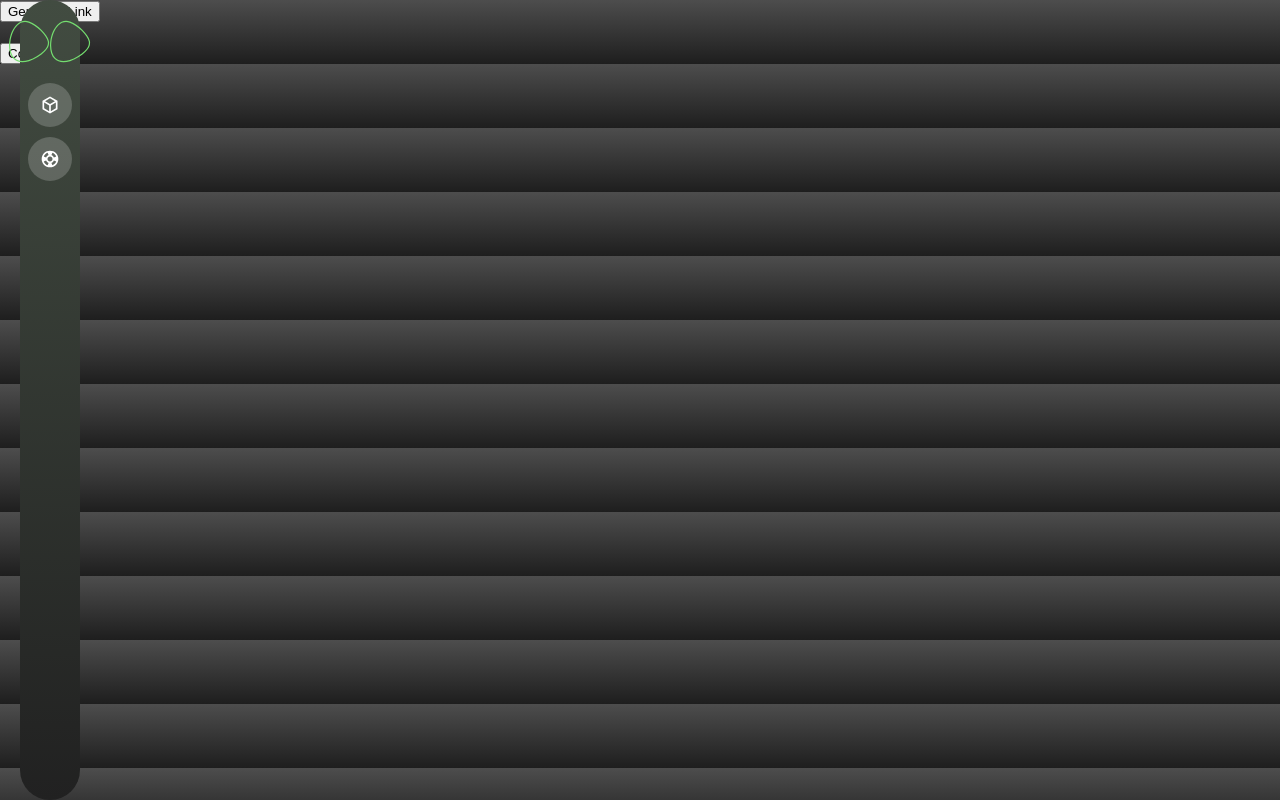
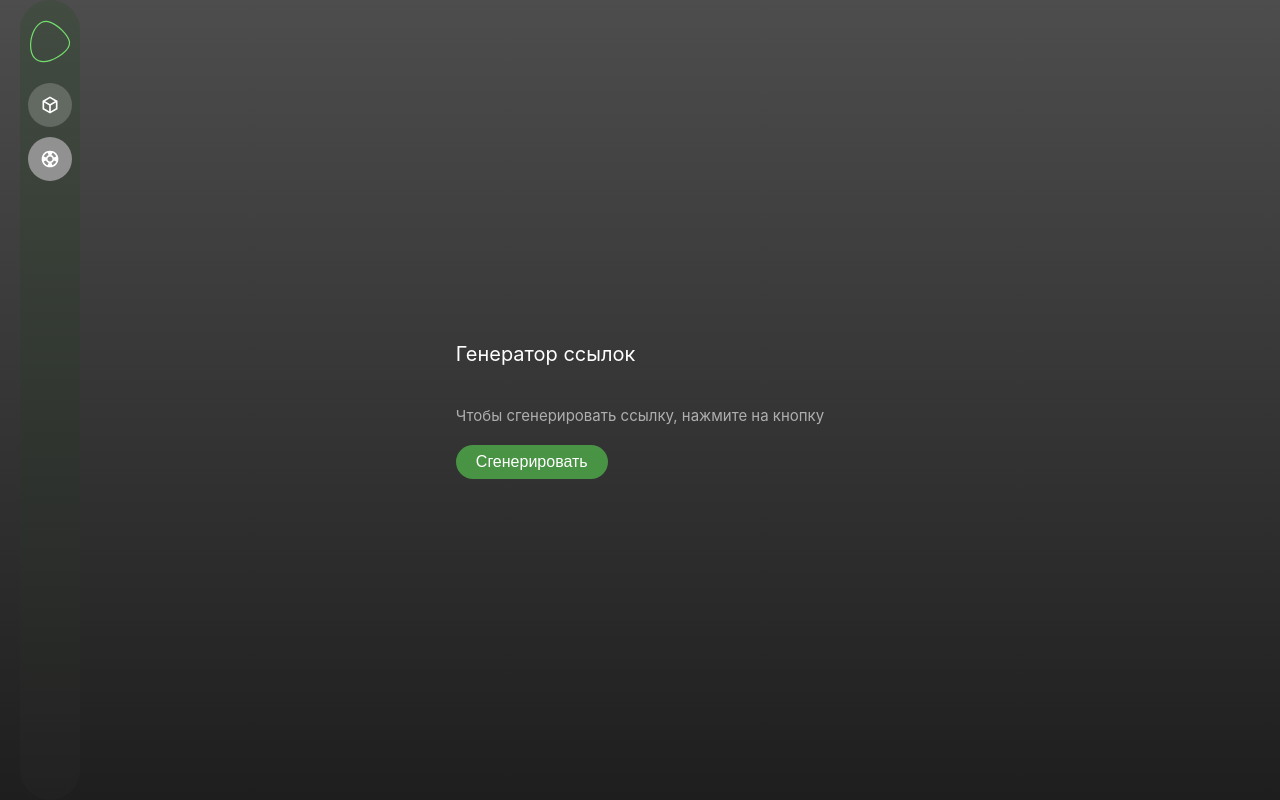
Before and after one commit to dkim08/email-react, a React (Create React App) app: page / in a window 1280 px wide. Both pictures are taken after a click on the element 50 px from the left and 159 px from the top of the page. Built offline with nearby package versions, Linux system fonts and the light colour scheme.

Commit message:
Link styling

```diff
--- a/src/Pages/Links/index.jsx
+++ b/src/Pages/Links/index.jsx
@@ -1,5 +1,6 @@
 import { useState } from "react";
 import Layout from "../../Layout";
+import "./style.css"; // подключаем CSS
 
 const LinkGenerator = () => {
     const [link, setLink] = useState("");
@@ -16,7 +17,6 @@ const LinkGenerator = () => {
     const generateLink = () => {
         const randomString = generateRandomString(6);
         const newLink = `https://example.com/${randomString}`;
-        console.log(newLink);
         setLink(newLink);
     };
 
@@ -27,14 +27,25 @@ const LinkGenerator = () => {
 
     return (
         <Layout>
-            <div>
-                <button onClick={generateLink}>Generate Link</button>
-                <br /><br />
-                <div>
-                    <span>{link}</span>
-                    <button onClick={copyToClipboard}>Copy</button>
+            <div className="link-generator-container">
+                <div className="link-generator-content">
+                    <p className="title">Генератор ссылок</p>
+                    <p className="subtitle">Чтобы сгенерировать ссылку, нажмите на кнопку</p>
+                    <button className="generate-btn" onClick={generateLink}>
+                        Сгенерировать
+                    </button>
+
+                    {link && (
+                        <div className="link-display">
+                            <span className="link-text">{link}</span>
+                            <button className="copy-btn" onClick={copyToClipboard}>
+                                Copy
+                            </button>
+                        </div>
+                    )}
                 </div>
             </div>
+
         </Layout>
     );
 };
--- a/src/Pages/Links/style.css
+++ b/src/Pages/Links/style.css
@@ -0,0 +1,51 @@
+.link-generator-container {
+    display: flex;
+    align-items: center;
+    justify-content: center;
+    height: 100vh;
+    width: 100vw;
+    color: white;
+}
+
+.link-generator-content {
+    display: flex;
+    flex-direction: column;
+    align-items: flex-start;
+    gap: 5px;
+}
+
+.title {
+    font-size: 20px;
+}
+
+.subtitle {
+    opacity: 0.6;
+    font-size: 15px;
+}
+.generate-btn, .copy-btn {
+    padding: 8px 20px ;
+    background-color: #53bb4db6;
+    color: white;
+    border: none;
+    border-radius: 20px;
+    cursor: pointer;
+    transition: 0.3s;
+    font-size: 16px;
+}
+
+.generate-btn:hover, .copy-btn:hover {
+    background-color: #357b32b9;
+}
+
+.link-display {
+    display: flex;
+    justify-content: center;
+    align-items: center;
+    gap: 10px;
+    margin-top: 20px;
+}
+
+.link-text {
+    color: #ffffff;
+    opacity: 0.6;
+}
--- a/src/components/Header/index.jsx
+++ b/src/components/Header/index.jsx
@@ -1,24 +1,39 @@
 import './style.css';
 import SvgSelector from '../SvgSelector';
+import { useState } from 'react';
 import { Link } from "react-router";
 import { paths } from '../../utils/constants';
-
-import { useNavigate } from "react-router";
+import { useNavigate, useLocation } from "react-router";
 
 const Header = () => {
-    let navigate = useNavigate()
+    const navigate = useNavigate();
+    const location = useLocation();
+
+    const [activePage, setActivePage] = useState(paths.EMAIL.path);
+
+    const routeHandle = (route) => {
+        setActivePage(route);
+        navigate(route);
+    };
+
     return (
         <div className='header-container'>
             <header className='header'>
                 <div className="logo-container">
-                    <SvgSelector name="iconOne" action={ () => console.log('Главная страница') } />
                     <SvgSelector name="iconOne" action={() => navigate('/')} />
                 </div>
+
                 <div className="nav">
-                    <div className="nav-button-container" onClick= {() => navigate('/')}>
+                    <div
+                        className={`nav-button-container ${location.pathname === '/' ? 'active' : ''}`}
+                        onClick={() => routeHandle('/')}
+                    >
                         <SvgSelector name="iconCube" />
                     </div>
-                    <div className="nav-button-container" onClick= {() => navigate('/links')}>
+                    <div
+                        className={`nav-button-container ${location.pathname === '/links' ? 'active' : ''}`}
+                        onClick={() => routeHandle('/links')}
+                    >
                         <SvgSelector name="iconCircle" />
                     </div>
                 </div>
--- a/src/components/Header/style.css
+++ b/src/components/Header/style.css
@@ -50,7 +50,8 @@
     z-index: 10;
 }
 
-.nav-button-container:hover {
+.nav-button-container:hover,
+.nav-button-container.active {
     cursor: pointer;
     background-color: rgb(145, 145, 145);
 }
```
